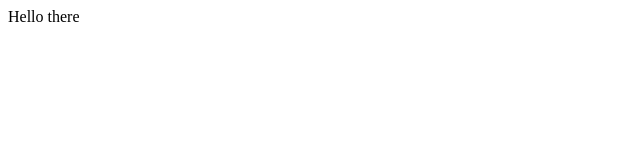
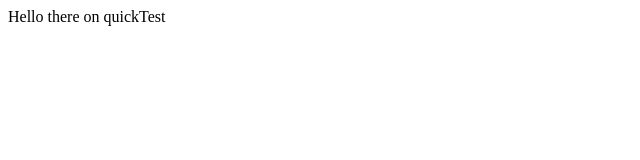
Before and after one commit to Gusmadakos91/demo-repo, a plain HTML site: page index.html in a window 1280 px wide. Shown: the whole page, without its empty margins (0-640 px from the left). Drawn offline with Linux system fonts and the light colour scheme.

Commit message:
added quickTest suffix

```diff
--- a/index.html
+++ b/index.html
@@ -1 +1 @@
-<div>Hello there</div>
+<div>Hello there on quickTest</div>
```
